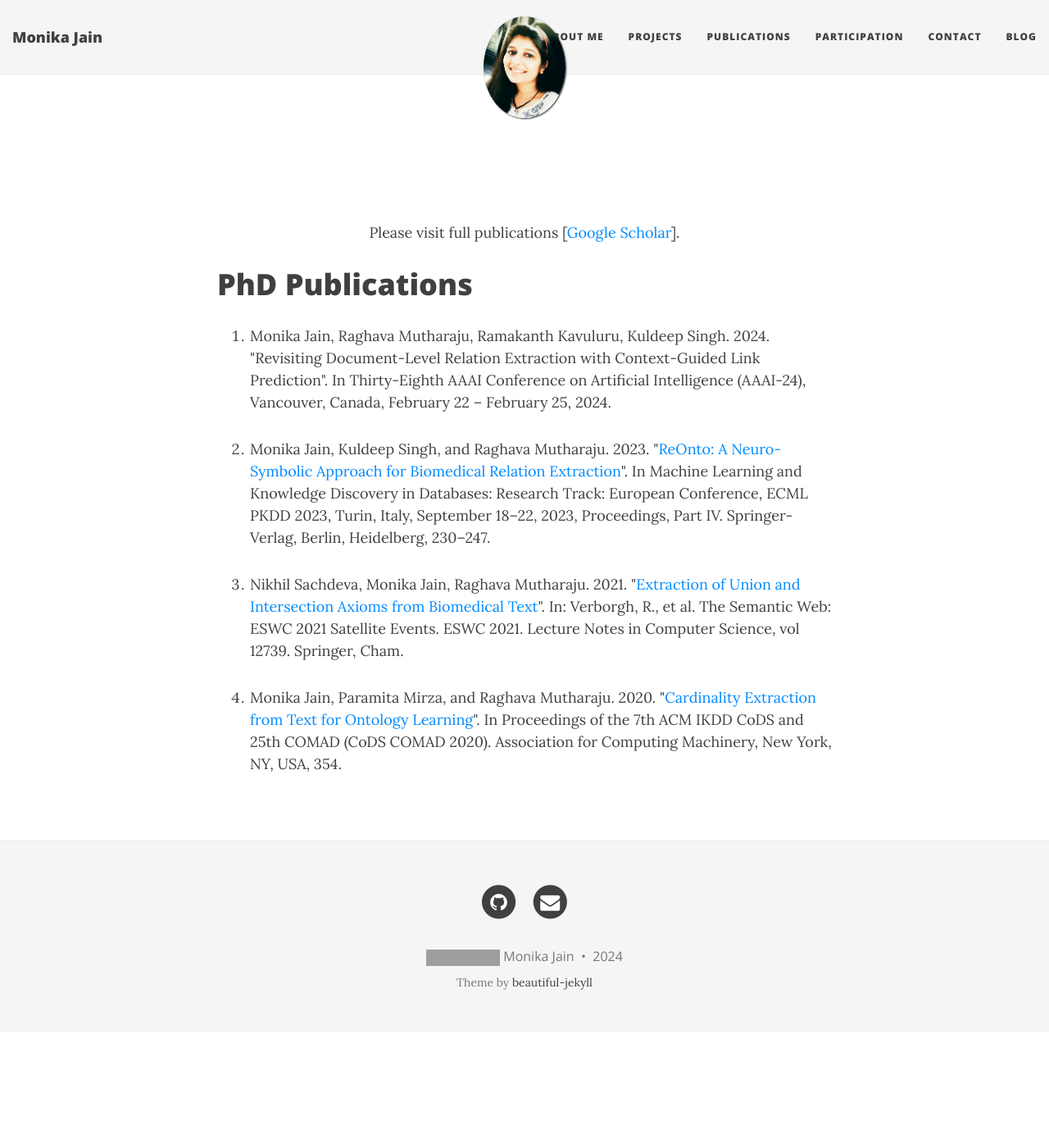
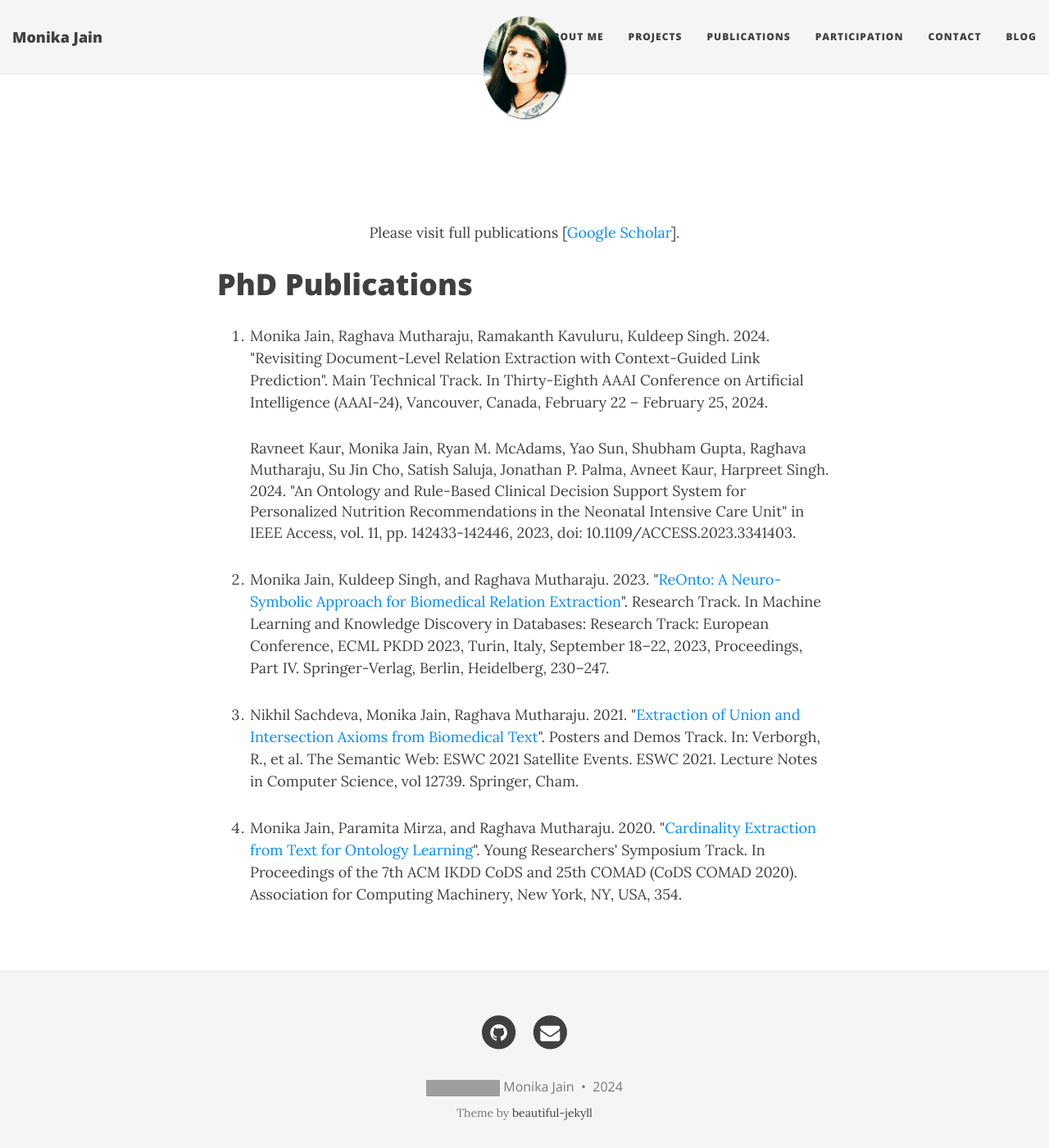
Before and after one commit to MonikaJain19/MonikaJain19.github.io, a Jekyll site: the page built from publications.md, in a window 1280 px wide and 1400 px high. Shown: the whole window at 82% size. Built offline with Jekyll 4.4.1, drawn with Linux system fonts in a browser that asks for light colours; nearby versions of some CDN libraries; grey boxes are pictures that could not be loaded.

Commit message:
Update publications.md

```diff
--- a/publications.md
+++ b/publications.md
@@ -18,16 +18,20 @@ Please visit full publications [<a href = "https://scholar.google.com/citations?
   <h1>PhD Publications</h1>
   <ol>
     <li>
-      <p>Monika Jain, Raghava Mutharaju, Ramakanth Kavuluru, Kuldeep Singh. 2024. "Revisiting Document-Level Relation Extraction with Context-Guided Link Prediction". In Thirty-Eighth AAAI Conference on Artificial Intelligence (AAAI-24), Vancouver, Canada, February 22 – February 25, 2024.</p>
+      <p>Monika Jain, Raghava Mutharaju, Ramakanth Kavuluru, Kuldeep Singh. 2024. "Revisiting Document-Level Relation Extraction with Context-Guided Link Prediction". Main Technical Track. In Thirty-Eighth AAAI Conference on Artificial Intelligence (AAAI-24), Vancouver, Canada, February 22 – February 25, 2024.</p>
+    </li>
+
+    Ravneet Kaur, Monika Jain, Ryan M. McAdams, Yao Sun, Shubham Gupta, Raghava Mutharaju, Su Jin Cho, Satish Saluja, Jonathan P. Palma, Avneet Kaur,
+Harpreet Singh. 2024. "An Ontology and Rule-Based Clinical Decision Support System for Personalized Nutrition Recommendations in the Neonatal Intensive Care Unit" in IEEE Access, vol. 11, pp. 142433-142446, 2023, doi: 10.1109/ACCESS.2023.3341403.
+
+    <li>
+      <p>Monika Jain, Kuldeep Singh, and Raghava Mutharaju. 2023. "<a href="https://dl.acm.org/doi/abs/10.1007/978-3-031-43421-1_14">ReOnto: A Neuro-Symbolic Approach for Biomedical Relation Extraction</a>". Research Track. In Machine Learning and Knowledge Discovery in Databases: Research Track: European Conference, ECML PKDD 2023, Turin, Italy, September 18–22, 2023, Proceedings, Part IV. Springer-Verlag, Berlin, Heidelberg, 230–247.</p>
     </li>
     <li>
-      <p>Monika Jain, Kuldeep Singh, and Raghava Mutharaju. 2023. "<a href="https://dl.acm.org/doi/abs/10.1007/978-3-031-43421-1_14">ReOnto: A Neuro-Symbolic Approach for Biomedical Relation Extraction</a>". In Machine Learning and Knowledge Discovery in Databases: Research Track: European Conference, ECML PKDD 2023, Turin, Italy, September 18–22, 2023, Proceedings, Part IV. Springer-Verlag, Berlin, Heidelberg, 230–247.</p>
+      <p>Nikhil Sachdeva, Monika Jain, Raghava Mutharaju. 2021. "<a href="https://openreview.net/pdf?id=uL5eaPThII2">Extraction of Union and Intersection Axioms from Biomedical Text</a>".  Posters and Demos Track. In: Verborgh, R., et al. The Semantic Web: ESWC 2021 Satellite Events. ESWC 2021. Lecture Notes in Computer Science, vol 12739. Springer, Cham.</p>
     </li>
     <li>
-      <p>Nikhil Sachdeva, Monika Jain, Raghava Mutharaju. 2021. "<a href="https://openreview.net/pdf?id=uL5eaPThII2">Extraction of Union and Intersection Axioms from Biomedical Text</a>". In: Verborgh, R., et al. The Semantic Web: ESWC 2021 Satellite Events. ESWC 2021. Lecture Notes in Computer Science, vol 12739. Springer, Cham.</p>
-    </li>
-    <li>
-      <p>Monika Jain, Paramita Mirza, and Raghava Mutharaju. 2020. "<a href="https://dl.acm.org/doi/10.1145/3371158.3371223">Cardinality Extraction from Text for Ontology Learning</a>". In Proceedings of the 7th ACM IKDD CoDS and 25th COMAD (CoDS COMAD 2020). Association for Computing Machinery, New York, NY, USA, 354.</p>
+      <p>Monika Jain, Paramita Mirza, and Raghava Mutharaju. 2020. "<a href="https://dl.acm.org/doi/10.1145/3371158.3371223">Cardinality Extraction from Text for Ontology Learning</a>". Young Researchers' Symposium Track. In Proceedings of the 7th ACM IKDD CoDS and 25th COMAD (CoDS COMAD 2020). Association for Computing Machinery, New York, NY, USA, 354.</p>
     </li>
   </ol>
 </body>
```
